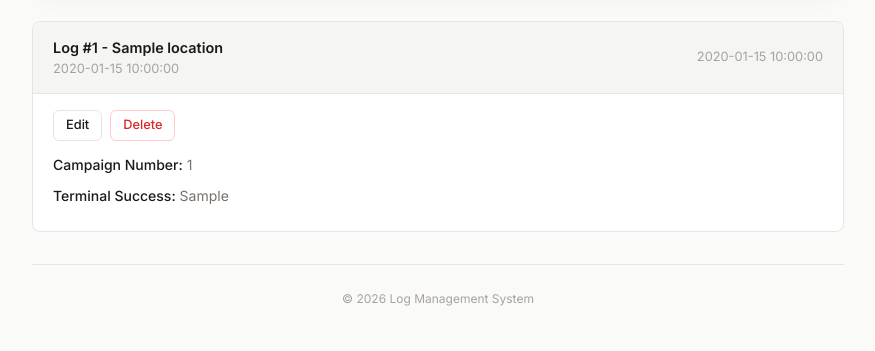
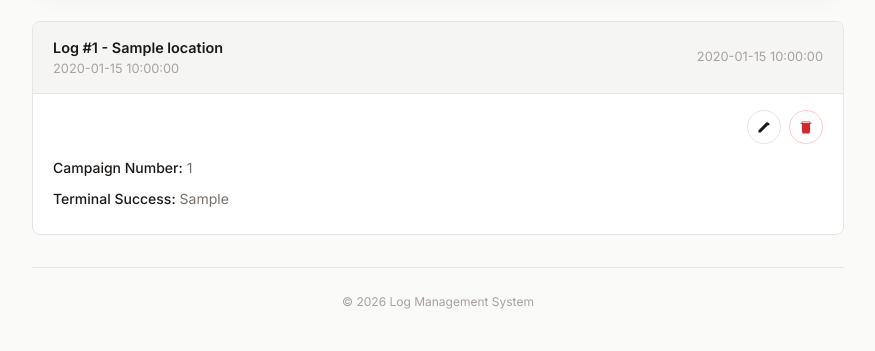
Before and after one commit to shalomxavier/weonelogs, a Flask app: template templates/view_logs.html in a window 1280 px wide. Shown: the part 532-883 px from the top of the page, without its empty margins (202-1077 px from the left). Before the commit the page ends 838 px from the top, so only its background shows below. Run offline with Flask 3, Linux system fonts and the light colour scheme; the template is opened without the code that fills it: most values are stand-ins (such as "Sample title", 1, 10 or a date in 2020).

Commit message:
Replace text buttons with icon buttons and improve accessibility in logs view

```diff
--- a/static/css/style.css
+++ b/static/css/style.css
@@ -192,6 +192,47 @@ main {
 .btn-large {
     padding: 0.75rem 2rem;
     font-size: 0.95rem;
+}
+
+.icon-button {
+    width: 34px;
+    height: 34px;
+    padding: 0;
+    border-radius: 50%;
+    border: 1px solid var(--border);
+    background: var(--surface);
+    color: var(--text);
+    transition: all var(--transition);
+}
+
+.icon-button svg {
+    width: 16px;
+    height: 16px;
+    fill: currentColor;
+}
+
+.icon-button.btn-danger {
+    border-color: var(--danger-border);
+    color: var(--danger);
+}
+
+.icon-button.btn-danger:hover {
+    background: var(--danger-bg);
+}
+
+.icon-button.btn-secondary {
+    border-color: var(--border);
+}
+
+.sr-only {
+    position: absolute;
+    width: 1px;
+    height: 1px;
+    padding: 0;
+    margin: -1px;
+    overflow: hidden;
+    clip: rect(0, 0, 0, 0);
+    border: 0;
 }
 
 .btn-icon {
@@ -679,6 +720,7 @@ main {
     display: flex;
     gap: 0.5rem;
     margin-bottom: 0.85rem;
+    justify-content: flex-end;
 }
 
 .log-field {
--- a/templates/view_logs.html
+++ b/templates/view_logs.html
@@ -119,9 +119,20 @@
 
                             <div class="log-content">
                                 <div class="log-actions">
-                                    <a href="{{ url_for('edit_log', log_id=log.id) }}" class="btn btn-secondary btn-small">Edit</a>
+                                    <a href="{{ url_for('edit_log', log_id=log.id) }}" class="btn btn-secondary icon-button" aria-label="Edit log {{ log.id }}">
+                                        <svg viewBox="0 0 20 20" aria-hidden="true" focusable="false">
+                                            <path d="M3 14.25V17h2.75L15.81 6.94l-2.75-2.75L3 14.25zm13.71-7.04a1 1 0 0 0 0-1.41l-1.51-1.51a1 1 0 0 0-1.41 0l-1.18 1.18 2.75 2.75 1.35-1.01z"/>
+                                        </svg>
+                                        <span class="sr-only">Edit log {{ log.id }}</span>
+                                    </a>
                                     <form method="POST" action="{{ url_for('delete_log', log_id=log.id) }}" onsubmit="return confirm('Delete this log entry?');">
-                                        <button type="submit" class="btn btn-danger btn-small">Delete</button>
+                                        <button type="submit" class="btn btn-danger icon-button" aria-label="Delete log {{ log.id }}">
+                                            <svg viewBox="0 0 20 20" aria-hidden="true" focusable="false">
+                                                <path d="M6 7h1v9H6V7zm3 0h1v9H9V7zm3 0h1v9h-1V7z"/>
+                                                <path d="M3 5h14v1H3V5zm2.5 0V4h9v1h1V4a1 1 0 0 0-1-1h-9a1 1 0 0 0-1 1v1h1zM15 6v10a2 2 0 0 1-2 2H7a2 2 0 0 1-2-2V6h10z"/>
+                                            </svg>
+                                            <span class="sr-only">Delete log {{ log.id }}</span>
+                                        </button>
                                     </form>
                                 </div>
                                 <div class="log-field">
```
